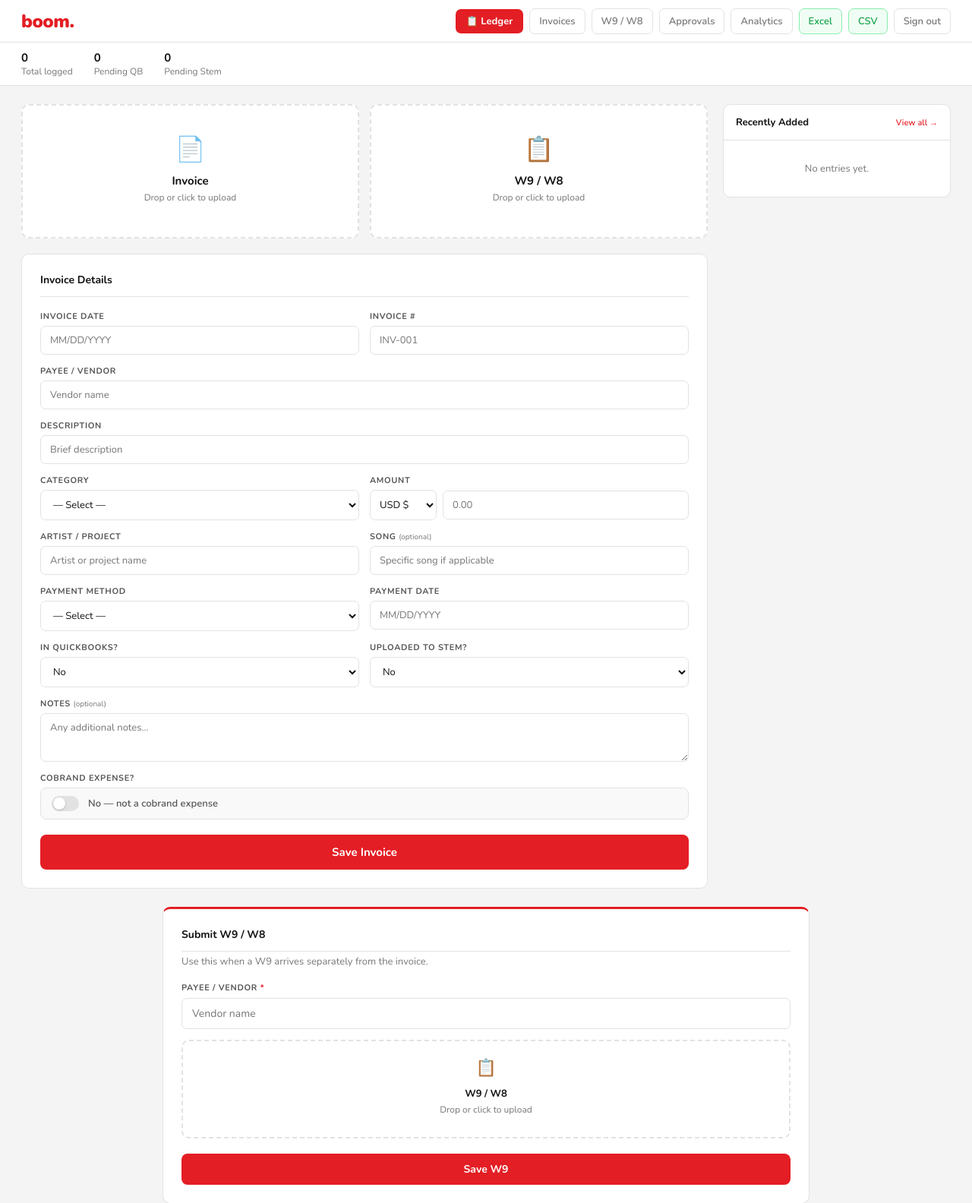
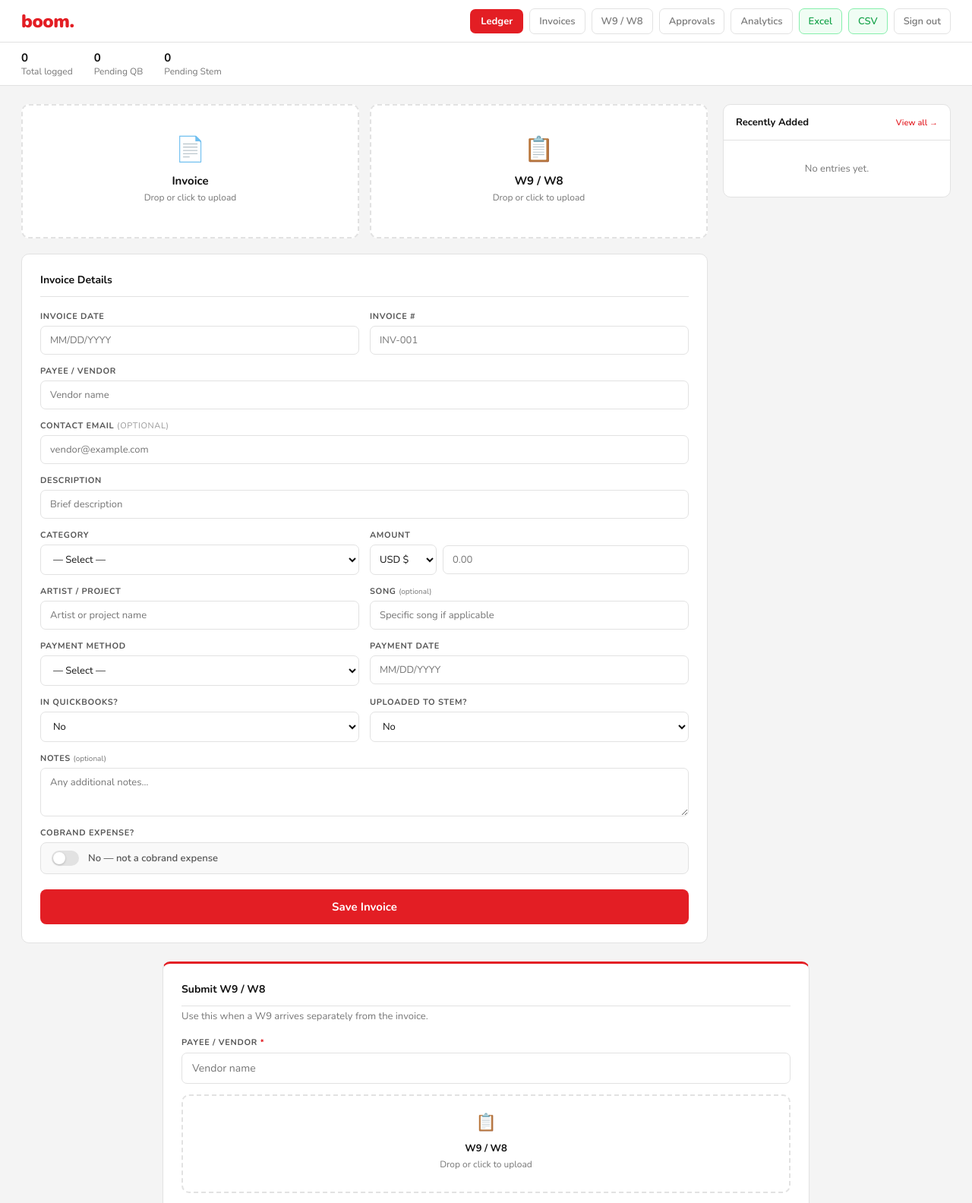
Before and after one commit to johns-dotcom/boom-invoice-app, a Flask app: page / in a window 1280 px wide. Shown: the top 1584 px of the page at 76% size. Run offline with Flask 3, Linux system fonts and the light colour scheme; data that the repository does not hold is empty; some libraries are stand-ins or nearby versions.

Commit message:
feat: prevent duplicate invoice submissions with override option, fix: remove emoji from Ledger button on analytics page, fix: remove emoji from Ledger nav button on home and analytics pages, feat: add contact email field to ledger and home page form, remove vendor badge from payee

```diff
--- a/app.py
+++ b/app.py
@@ -454,20 +454,31 @@ def add_expense():
     cobrand = 1 if d.get("cobrand") else 0
     currency = (v("currency") or "USD").upper().strip()[:3]
     added_by = session.get("user_name") or session.get("role") or "unknown"
+    contact_email = v("contact_email") or None
     row = (parse_date(v("invoice_date")), v("payee"), v("description"), v("category"),
            v("artist"), v("song"), v("invoice_number"), parse_amount(v("amount",0)),
            v("payment_method"), parse_date(v("payment_date")), v("in_quickbooks","No"),
            parse_date(v("qb_entry_date")), v("uploaded_to_stem","No"),
            parse_date(v("stem_upload_date")), v("notes"),
            v("invoice_filename") or None, v("invoice_b64") or None, cobrand,
-           v("w9_filename") or None, v("w9_b64") or None, currency, added_by)
+           v("w9_filename") or None, v("w9_b64") or None, currency, added_by, contact_email)
     try:
         conn, kind = get_db(); cur = conn.cursor(); ph = "%s" if kind=="pg" else "?"
+        # Duplicate check — only if invoice_number is provided and force not set
+        if v("invoice_number") and not d.get("force"):
+            cur.execute(f"""SELECT id FROM expenses WHERE invoice_number={ph} AND payee={ph}
+                            AND (deleted IS NULL OR deleted=FALSE OR deleted=0) LIMIT 1""",
+                        (v("invoice_number"), v("payee")))
+            existing = cur.fetchone()
+            if existing:
+                conn.close()
+                return jsonify({"duplicate": True,
+                                "message": f"Invoice #{v('invoice_number')} from {v('payee')} is already in the ledger (entry #{existing[0]})."}), 409
         cur.execute(f"""INSERT INTO expenses (invoice_date,payee,description,category,
             artist,song,invoice_number,amount,payment_method,payment_date,in_quickbooks,
             qb_entry_date,uploaded_to_stem,stem_upload_date,notes,invoice_filename,invoice_data,cobrand,
-            w9_filename,w9_data,currency,created_by)
-            VALUES ({','.join([ph]*22)})""", row)
+            w9_filename,w9_data,currency,created_by,vendor_email)
+            VALUES ({','.join([ph]*23)})""", row)
         new_id = (cur.execute("SELECT lastval()") or cur).fetchone()[0] if kind=="pg" else cur.lastrowid
         conn.commit(); conn.close()
         log_action("invoice_added", new_id, v("payee"),
@@ -480,7 +491,7 @@ def add_expense():
 @login_required
 def update_entry(eid):
     allowed = {"in_quickbooks","uploaded_to_stem","artist","song","notes",
-               "category","payment_method","payment_date","qb_entry_date","stem_upload_date","cobrand","currency","payment_status"}
+               "category","payment_method","payment_date","qb_entry_date","stem_upload_date","cobrand","currency","payment_status","vendor_email"}
     updates = {k:v for k,v in request.json.items() if k in allowed}
     if not updates: return jsonify({"error":"No valid fields"}), 400
     try:
@@ -834,7 +845,7 @@ def entries():
                               vendor_submitted,vendor_name,w9_filename,
                               invoice_filename,proof_filename,cobrand,
                               approved_by,approved_at,currency,payment_status,
-                              created_at,created_by
+                              created_at,created_by,vendor_email
                        FROM expenses
                        WHERE (status = 'approved' OR status IS NULL) AND (deleted IS NULL OR deleted = FALSE OR deleted = 0)
                        ORDER BY invoice_date DESC, id DESC""")
@@ -853,7 +864,8 @@ def entries():
                          "currency":str(r[22] or "USD"),
                          "payment_status":str(r[23] or "Unpaid"),
                          "date_uploaded":str(r[24] or "")[:10],
-                         "created_by":str(r[25] or "")} for r in rows])
+                         "created_by":str(r[25] or ""),
+                         "contact_email":str(r[26] or "")} for r in rows])
     except Exception as e:
         return jsonify({"error":str(e)}), 500
 
--- a/templates/analytics.html
+++ b/templates/analytics.html
@@ -54,7 +54,7 @@
   <div class="logo">boom.</div>
   <div class="header-right">
     <a href="/" class="btn-ghost">+ Add Invoice</a>
-    <a href="/ledger" class="btn-ghost">📊 Ledger</a>
+    <a href="/ledger" class="btn-ghost">Ledger</a>
     <a href="/invoices" class="btn-ghost">Invoices</a>
     <a href="/w9s" class="btn-ghost">W9 / W8</a>
     <a href="/approvals" class="btn-approvals">
--- a/templates/index.html
+++ b/templates/index.html
@@ -71,7 +71,7 @@
 <header>
   <div class="logo">boom.</div>
   <div class="header-right">
-    <a href="/ledger" class="btn-red">📋 Ledger</a>
+    <a href="/ledger" class="btn-red">Ledger</a>
     <a href="/invoices" class="btn-ghost">Invoices</a>
     <a href="/w9s" class="btn-ghost">W9 / W8</a>
     <a href="/approvals" class="btn-ghost" style="position:relative">Approvals{% if pending_count > 0 %}<span style="position:absolute;top:-6px;right:-6px;background:#e31e24;color:#fff;font-size:10px;font-weight:900;padding:1px 5px;border-radius:10px;line-height:1.4">{{ pending_count }}</span>{% endif %}</a>
@@ -125,6 +125,7 @@
         <div class="form-group"><label>Invoice Date</label><input type="text" id="invoice_date" placeholder="MM/DD/YYYY"/></div>
         <div class="form-group"><label>Invoice #</label><input type="text" id="invoice_number" placeholder="INV-001"/></div>
         <div class="form-group full"><label>Payee / Vendor</label><input type="text" id="payee" placeholder="Vendor name"/></div>
+        <div class="form-group full"><label>Contact Email <span style="font-weight:400;color:#999">(optional)</span></label><input type="email" id="contact_email" placeholder="vendor@example.com"/></div>
         <div class="form-group full"><label>Description</label><input type="text" id="description" placeholder="Brief description"/></div>
         <div class="form-group">
           <label>Category</label>
@@ -403,14 +404,15 @@ function populateForm(f) {
   if (f.currency) { for (let o of curEl.options) { if (o.value === f.currency.toUpperCase()) { o.selected=true; break; } } }
 }
 
-async function submitForm() {
+async function submitForm(force=false) {
   const g = id => document.getElementById(id).value.trim();
   if (!g('payee')) { alert('Payee is required.'); return; }
   const btn = document.getElementById('btn-submit');
   btn.disabled = true; btn.textContent = 'Saving…';
+  hideDuplicateWarning();
   const payload = {
     invoice_date:g('invoice_date'), invoice_number:g('invoice_number'),
-    payee:g('payee'), description:g('description'), category:g('category'),
+    payee:g('payee'), contact_email:g('contact_email'), description:g('description'), category:g('category'),
     amount:g('amount'), currency:document.getElementById('currency').value, artist:g('artist'), song:g('song'),
     payment_method:g('payment_method'), payment_date:g('payment_date'),
     in_quickbooks:g('in_quickbooks'), uploaded_to_stem:g('uploaded_to_stem'), notes:g('notes'),
@@ -418,12 +420,15 @@ async function submitForm() {
     invoice_b64: storedFileB64 || null,
     w9_filename: storedW9Name || null,
     w9_b64: storedW9B64 || null,
-    cobrand: cobrandValue
+    cobrand: cobrandValue,
+    force: force
   };
   try {
     const res = await fetch('/add', {method:'POST', headers:{'Content-Type':'application/json'}, body:JSON.stringify(payload)});
     const data = await res.json();
-    if (data.ok) {
+    if (res.status === 409 && data.duplicate) {
+      showDuplicateWarning(data.message);
+    } else if (data.ok) {
       showSuccess(`✓ Saved — ${data.payee || 'Invoice'}${data.amount ? ' ($'+Number(data.amount).toFixed(2)+')' : ''}`);
       resetForm(); loadRecent(); loadStats();
     } else alert('Error: ' + (data.error || 'Unknown'));
@@ -431,8 +436,27 @@ async function submitForm() {
   btn.disabled = false; btn.textContent = 'Save Invoice';
 }
 
+function showDuplicateWarning(msg) {
+  let el = document.getElementById('duplicate-warning');
+  if (!el) {
+    el = document.createElement('div');
+    el.id = 'duplicate-warning';
+    el.style.cssText = 'background:#fef3c7;border:1.5px solid #f59e0b;border-radius:8px;padding:12px 16px;margin-top:12px;font-size:13px;color:#92400e;display:flex;align-items:center;gap:12px;';
+    document.getElementById('btn-submit').parentNode.insertBefore(el, document.getElementById('btn-submit').nextSibling);
+  }
+  el.innerHTML = `<span style="flex:1">⚠ ${msg}</span>
+    <button onclick="submitForm(true)" style="background:#f59e0b;color:#fff;border:none;border-radius:6px;padding:6px 14px;font-size:12px;font-weight:700;cursor:pointer;white-space:nowrap">Submit Anyway</button>
+    <button onclick="hideDuplicateWarning()" style="background:none;border:none;cursor:pointer;font-size:16px;color:#92400e;padding:0 4px">✕</button>`;
+  el.style.display = 'flex';
+}
+
+function hideDuplicateWarning() {
+  const el = document.getElementById('duplicate-warning');
+  if (el) el.style.display = 'none';
+}
+
 function resetForm() {
-  ['invoice_date','invoice_number','payee','description','amount','artist','song','payment_date','notes']
+  ['invoice_date','invoice_number','payee','contact_email','description','amount','artist','song','payment_date','notes']
     .forEach(id => document.getElementById(id).value='');
   document.getElementById('category').value='';
   document.getElementById('currency').value='USD';
@@ -454,6 +478,7 @@ function resetForm() {
   storedW9B64=null; storedW9Name=null;
   document.getElementById('remove-invoice').style.display='none';
   document.getElementById('remove-w9').style.display='none';
+  hideDuplicateWarning();
 }
 
 // ── Standalone document upload (W9 + Proof) ──────────────────
```
Also changed, not shown: templates/ledger.html (+4 -4 lines).
